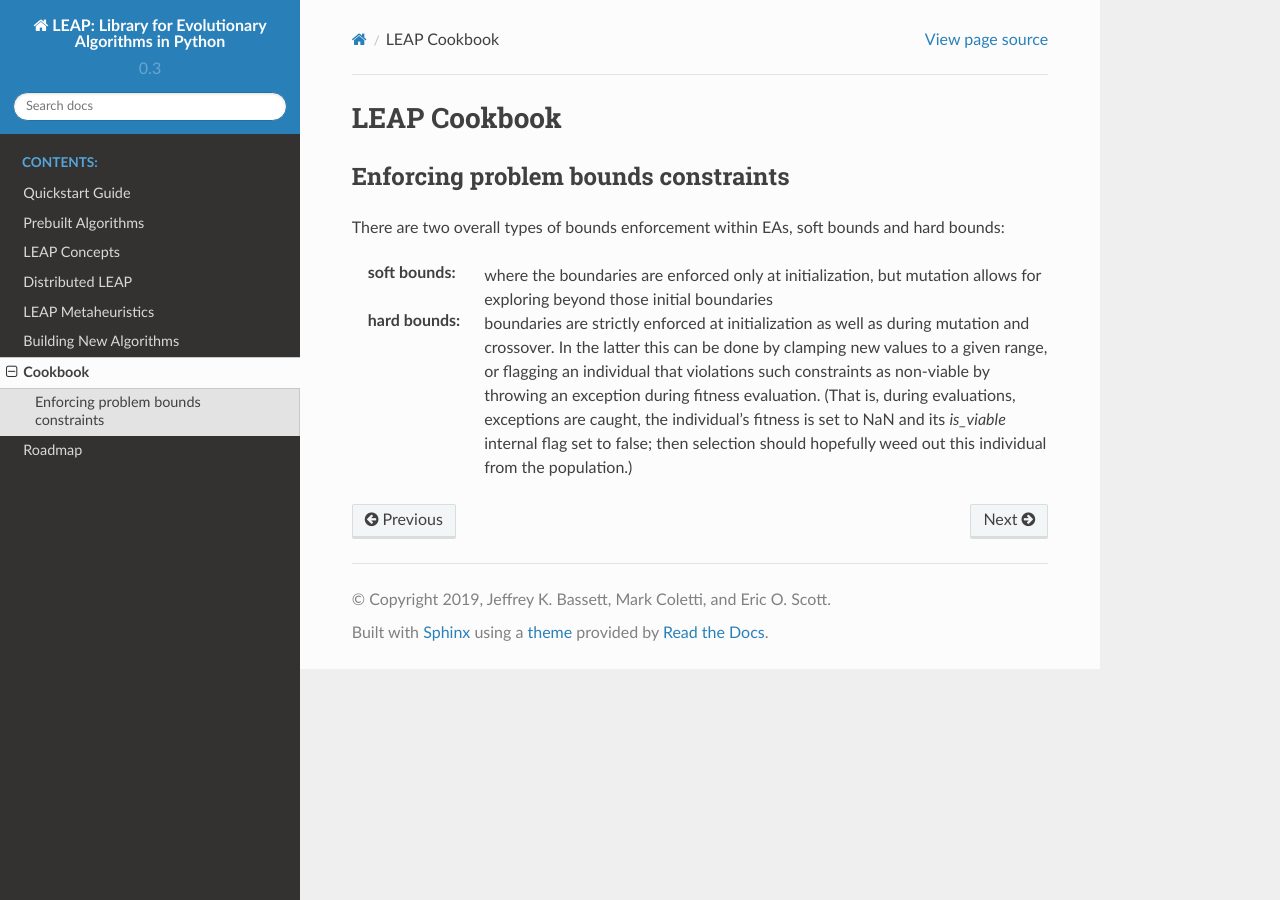
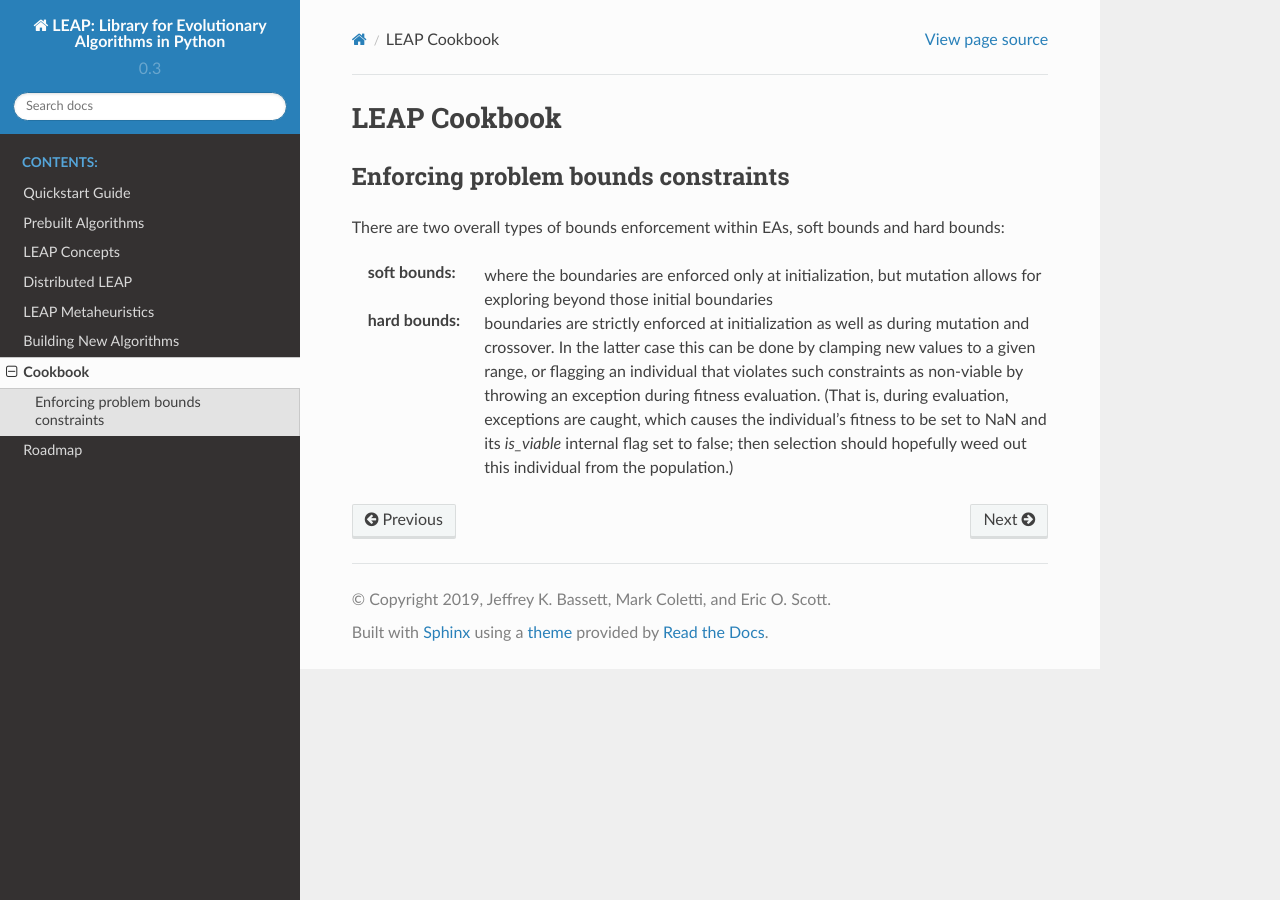
Before and after one commit to AureumChaos/LEAP, a Sphinx documentation site: the page built from docs/source/cookbook.rst, in a window 1280 px wide. Built offline with Sphinx 7.4.7 and the Read the Docs theme 2.0.0, drawn with Linux system fonts in a browser that asks for light colours.

Commit message:
Cleaned up the cookbook language.  Start of decoders.

```diff
--- a/docs/source/cookbook.rst
+++ b/docs/source/cookbook.rst
@@ -10,12 +10,13 @@ hard bounds:
 :soft bounds: where the boundaries are enforced only at initialization, but
     mutation allows for exploring beyond those initial boundaries
 
-:hard bounds: boundaries are strictly enforced at initialization as well as during
-    mutation and crossover.  In the latter this can be done by clamping new values
-    to a given range, or flagging an individual that violations such constraints
-    as non-viable by throwing an exception during fitness evaluation.  (That is,
-    during evaluations, exceptions are caught, the individual's fitness is set to
-    NaN and its `is_viable` internal flag set to false; then selection should
-    hopefully weed out this individual from the population.)
+:hard bounds: boundaries are strictly enforced at initialization as well as
+    during mutation and crossover.  In the latter case this can be done by
+    clamping new values to a given range, or flagging an individual that violates
+    such constraints as non-viable by throwing an exception during fitness
+    evaluation.  (That is, during evaluation, exceptions are caught, which causes
+    the individual's fitness to be set to NaN and its `is_viable` internal flag
+    set to false; then selection should hopefully weed out this individual
+    from the population.)
 
 .. TODO Add details for relevant functions and operators as well as provide examples
```
Also changed, not shown: docs/source/decoders.rst (+9 -0 lines).
